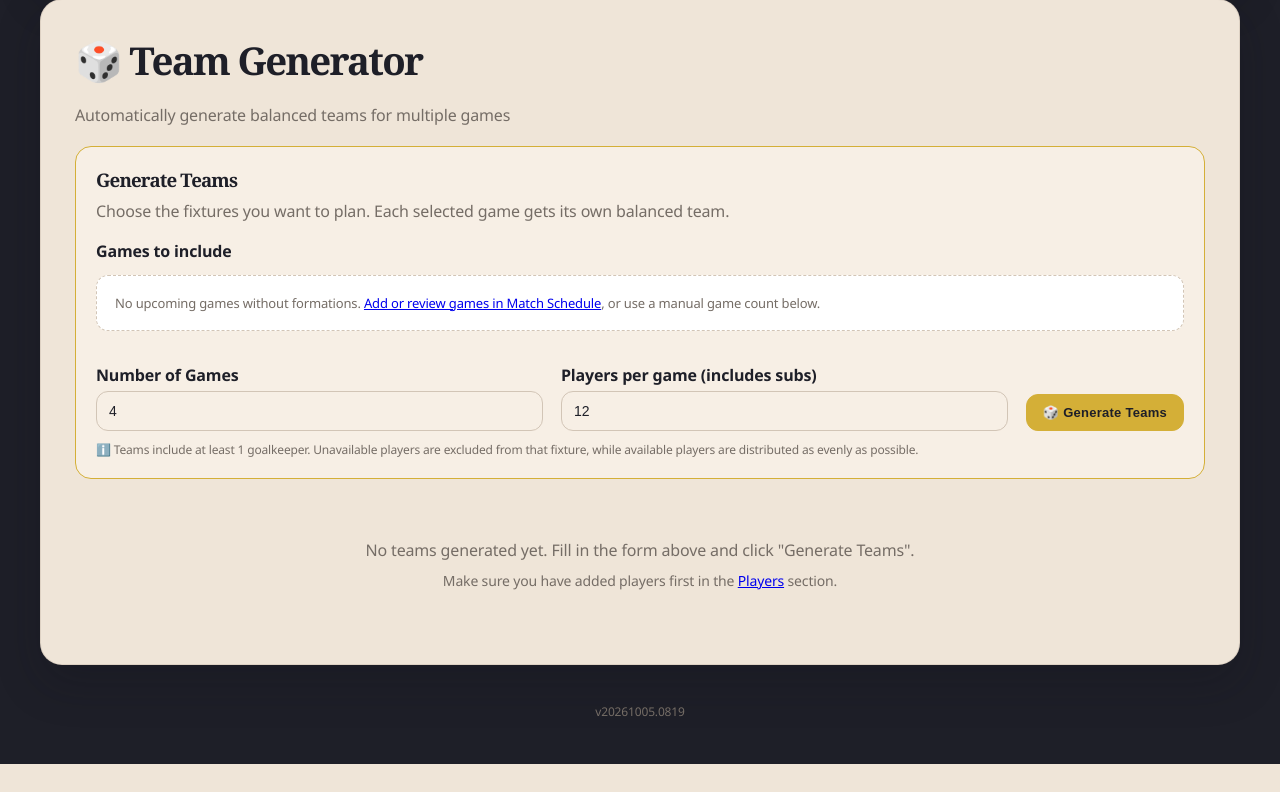
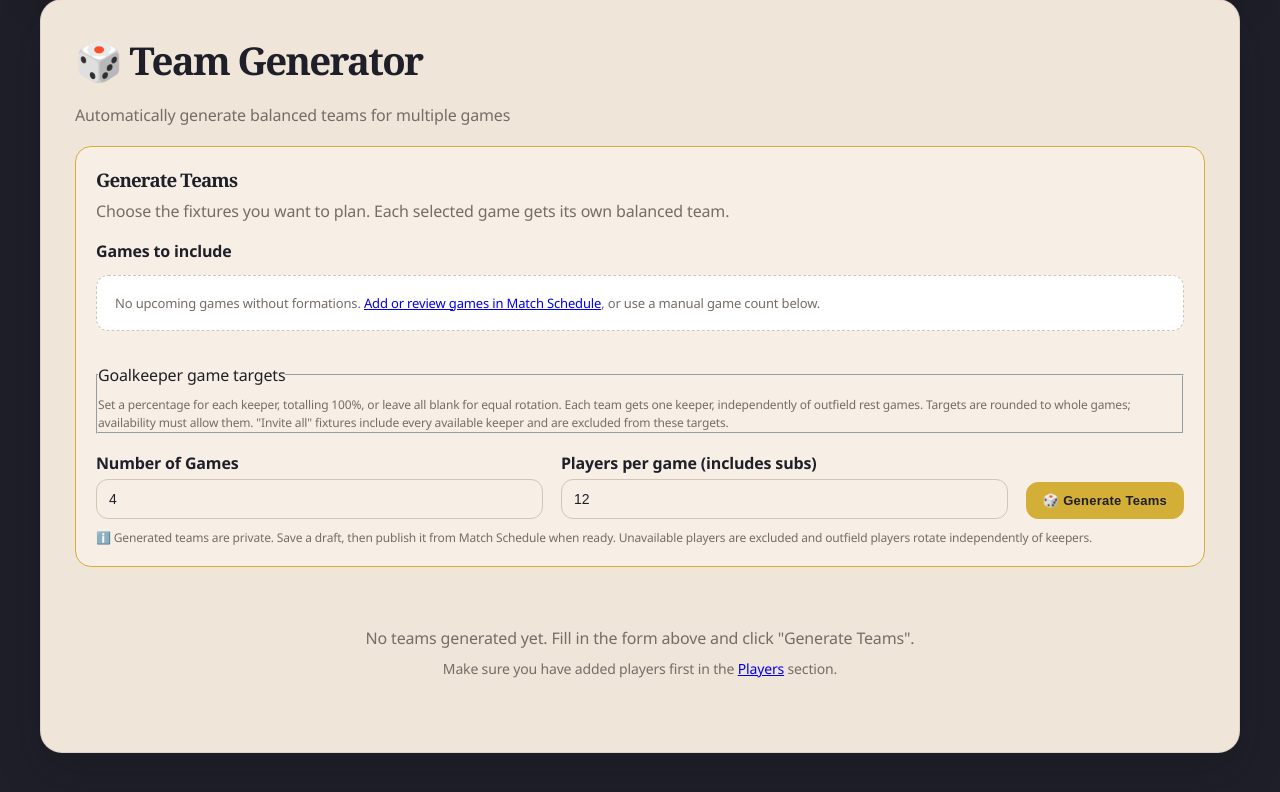
Before and after one commit to counterfitninja/frometowneagles, a Flask app: page /team-generator in a window 1280 px wide. Shown: the part 159-951 px from the top of the page. Before the commit the page ends 923 px from the top, so only its background shows below. Run offline with Flask 3, Linux system fonts and the light colour scheme; the visitor is signed in with stand-in values (Sample User, id 1); data comes from the database, SQL or seed files in the repository; data that the repository does not hold is empty.

Commit message:
Add goalkeeper targets and private generated team drafts
Co-authored-by: Copilot App <223556219+Copilot@users.noreply.github.com>

```diff
--- a/app.py
+++ b/app.py
@@ -16,6 +16,8 @@ def add_security_headers(response):
     response.headers['X-XSS-Protection'] = '1; mode=block'
     if request.path == '/static/sw.js':
         response.headers['Service-Worker-Allowed'] = '/'
+    if request.path.startswith('/team-generator'):
+        response.headers.setdefault('Cache-Control', 'private, no-store')
     return response
 
 # Prevent direct database file access
@@ -86,6 +88,9 @@ def init_db():
                 FOREIGN KEY (formation_id) REFERENCES formations(id)
             )
         ''')
+        formation_columns = {column['name'] for column in conn.execute('PRAGMA table_info(formations)').fetchall()}
+        if 'private_team' not in formation_columns:
+            conn.execute('ALTER TABLE formations ADD COLUMN private_team INTEGER NOT NULL DEFAULT 0')
 
         conn.execute('''
             CREATE TABLE IF NOT EXISTS match_results (
@@ -98,6 +103,9 @@ def init_db():
                 FOREIGN KEY (motm_player_id) REFERENCES players(id)
             )
         ''')
+        match_columns = {column['name'] for column in conn.execute('PRAGMA table_info(matches)').fetchall()}
+        if 'team_published' not in match_columns:
+            conn.execute('ALTER TABLE matches ADD COLUMN team_published INTEGER NOT NULL DEFAULT 1')
 
         conn.execute('''
             CREATE TABLE IF NOT EXISTS settings (
@@ -503,21 +511,38 @@ def save_formation():
     match_id = data.get('match_id')  # For linking to match
 
     with get_db() as conn:
+        if match_id and conn.execute('SELECT id FROM matches WHERE id = ?', (match_id,)).fetchone() is None:
+            return jsonify({'success': False, 'error': 'Match not found.'}), 404
         if formation_id:
-            # Update existing formation
-            conn.execute('UPDATE formations SET name = ?, data = ? WHERE id = ?',
-                        (name, formation_data, formation_id))
+            formation = conn.execute('SELECT private_team FROM formations WHERE id = ?', (formation_id,)).fetchone()
+            if formation is None:
+                return jsonify({'success': False, 'error': 'Formation not found.'}), 404
+            private_team = formation['private_team'] or data.get('private_team') is True
+            conn.execute('UPDATE formations SET name = ?, data = ?, private_team = ? WHERE id = ?',
+                        (name, formation_data, int(private_team), formation_id))
             saved_id = formation_id
         else:
             # Create new formation
-            cursor = conn.execute('INSERT INTO formations (name, data) VALUES (?, ?)',
-                        (name, formation_data))
+            private_team = data.get('private_team') is True
+            cursor = conn.execute('INSERT INTO formations (name, data, private_team) VALUES (?, ?, ?)',
+                        (name, formation_data, int(private_team)))
             saved_id = cursor.lastrowid
 
         # Link to match if match_id provided
         if match_id:
-            conn.execute('UPDATE matches SET formation_id = ? WHERE id = ?',
-                        (saved_id, match_id))
+            if data.get('private_team') is True:
+                conn.execute('UPDATE matches SET formation_id = ?, team_published = 0 WHERE id = ?',
+                             (saved_id, match_id))
+            elif private_team:
+                conn.execute('''
+                    UPDATE matches SET
+                        team_published = CASE WHEN formation_id IS ? THEN team_published ELSE 0 END,
+                        formation_id = ?
+                    WHERE id = ?
+                ''', (saved_id, saved_id, match_id))
+            else:
+                conn.execute('UPDATE matches SET formation_id = ? WHERE id = ?',
+                             (saved_id, match_id))
 
         conn.commit()
 
@@ -952,7 +977,7 @@ def public_player(player_id):
         upcoming = conn.execute('''
             SELECT m.match_date, m.opponent, m.location, f.data AS formation_data
             FROM matches m
-            LEFT JOIN formations f ON m.formation_id = f.id
+            LEFT JOIN formations f ON m.formation_id = f.id AND m.team_published = 1
             WHERE m.match_date >= ?
             ORDER BY m.match_date, m.id
         ''', (today,)).fetchall()
@@ -978,9 +1003,10 @@ def public_next_match():
     with get_db() as conn:
         # Find all upcoming matches (today or later)
         upcoming = conn.execute('''
-            SELECT m.*, f.data as formation_data, f.name as formation_name
+            SELECT m.id, m.match_date, m.opponent, m.location,
+                   f.id AS formation_id, f.data as formation_data, f.name as formation_name
             FROM matches m
-            LEFT JOIN formations f ON m.formation_id = f.id
+            LEFT JOIN formations f ON m.formation_id = f.id AND m.team_published = 1
             WHERE m.match_date >= ?
             ORDER BY m.match_date ASC
         ''', (today,)).fetchall()
@@ -1007,7 +1033,7 @@ def public_overview():
             SELECT m.*, f.data as formation_data
             FROM matches m
             LEFT JOIN formations f ON m.formation_id = f.id
-            WHERE m.formation_id IS NOT NULL
+            WHERE m.formation_id IS NOT NULL AND m.team_published = 1
             ORDER BY m.match_date
         ''').fetchall()
 
@@ -1204,9 +1230,34 @@ def delete_match(match_id):
 @login_required
 def link_formation_to_match(match_id, formation_id):
     with get_db() as conn:
-        conn.execute('UPDATE matches SET formation_id = ? WHERE id = ?', (formation_id, match_id))
+        formation = conn.execute('SELECT private_team FROM formations WHERE id = ?', (formation_id,)).fetchone()
+        if formation is None:
+            return jsonify({'success': False, 'error': 'Formation not found.'}), 404
+        if conn.execute('SELECT id FROM matches WHERE id = ?', (match_id,)).fetchone() is None:
+            return jsonify({'success': False, 'error': 'Match not found.'}), 404
+        if formation['private_team']:
+            conn.execute('UPDATE matches SET formation_id = ?, team_published = 0 WHERE id = ?',
+                         (formation_id, match_id))
+        else:
+            conn.execute('UPDATE matches SET formation_id = ? WHERE id = ?', (formation_id, match_id))
         conn.commit()
     return jsonify({'success': True})
+
+@app.route('/matches/<int:match_id>/publication', methods=['POST'])
+@login_required
+def set_team_publication(match_id):
+    publication = request.form.get('published')
+    if publication not in ('0', '1'):
+        abort(400)
+    with get_db() as conn:
+        match = conn.execute('SELECT formation_id FROM matches WHERE id = ?', (match_id,)).fetchone()
+        if match is None:
+            abort(404)
+        if not match['formation_id']:
+            abort(400, description='Save a team before publishing it.')
+        conn.execute('UPDATE matches SET team_published = ? WHERE id = ?', (int(publication), match_id))
+        conn.commit()
+    return redirect(url_for('matches'))
 
 @app.route('/team-generator')
 @login_required
@@ -1449,7 +1500,6 @@ def change_password():
 @app.route('/team-generator/generate', methods=['POST'])
 @login_required
 def generate_teams():
-    import json
     import random
     from collections import defaultdict
 
@@ -1502,6 +1552,8 @@ def generate_teams():
             unavailable_by_match=unavailable_by_match,
             team_size=team_size,
             num_games=requested_num_games,
+            goalkeeper_percentages={str(p['id']): request.form.get(f"goalkeeper_percentage_{p['id']}", '')
+                                    for p in players if p['position'] == 'GK'},
             version=VERSION
         )
 
@@ -1558,7 +1610,7 @@ def generate_teams():
         eligible_outfield = [p for p in eligible_players if p['position'] != 'GK']
         if not eligible_gks:
             return render_generator_error(f'{game_label} has no available goalkeeper.')
-        if not invite_all_players and len(eligible_outfield) + min(2, len(eligible_gks)) < game_team_size:
+        if not invite_all_players and len(eligible_outfield) + 1 < game_team_size:
             return render_generator_error(
                 f'{game_label} does not have enough available outfield players to fill a team of {team_size}.'
             )
@@ -1573,15 +1625,58 @@ def generate_teams():
             'team_size': game_team_size,
         })
 
+    keeper_percentages = {}
+    try:
+        for keeper in goalkeepers:
+            value = request.form.get(f"goalkeeper_percentage_{keeper['id']}", '').strip()
+            keeper_percentages[keeper['id']] = int(value) if value else None
+    except ValueError:
+        return render_generator_error('Enter whole-number goalkeeper percentages between 0 and 100.')
+    supplied = [value for value in keeper_percentages.values() if value is not None]
+    if supplied and (len(supplied) != len(goalkeepers) or
+                     any(value < 0 or value > 100 for value in supplied) or sum(supplied) != 100):
+        return render_generator_error('Set every goalkeeper percentage between 0 and 100, totalling 100%, or leave all blank for equal rotation.')
+    normal_games = [index for index, plan in enumerate(game_plans) if not plan['invite_all_players']]
+    weights = {p['id']: keeper_percentages[p['id']] if supplied else 100 / len(goalkeepers)
+               for p in goalkeepers}
+    exact_targets = {pid: len(normal_games) * weight / 100 for pid, weight in weights.items()}
+    keeper_targets = {pid: int(target) for pid, target in exact_targets.items()}
+    remainder = len(normal_games) - sum(keeper_targets.values())
+    ranked_ids = sorted(exact_targets, key=lambda pid: exact_targets[pid] - keeper_targets[pid], reverse=True)
+    for pid in ranked_ids[:remainder]:
+        keeper_targets[pid] += 1
+
+    # Match quota slots to eligible fixtures, reassigning earlier choices when needed.
+    assigned_keepers = {}
+    def assign_keeper(keeper, visited):
+        for index in normal_games:
+            if index in visited or keeper not in game_plans[index]['eligible_gks']:
+                continue
+            visited.add(index)
+            previous = assigned_keepers.get(index)
+            if previous is None or assign_keeper(previous, visited):
+                assigned_keepers[index] = keeper
+                return True
+        return False
+
+    for keeper in goalkeepers:
+        for _ in range(keeper_targets[keeper['id']]):
+            if not assign_keeper(keeper, set()):
+                return render_generator_error(
+                    'Goalkeeper targets cannot cover every selected fixture with the current availability. '
+                    'Adjust percentages or availability and try again.'
+                )
+
     # Weight each player's selection by the games they can actually attend.
     # This keeps scarce availability from being crowded out by fully available players.
     eligible_game_counts = defaultdict(int)
     total_team_slots = 0
     for plan in game_plans:
-        total_team_slots += plan['team_size']
-        for player in plan['eligible_players']:
+        total_team_slots += plan['team_size'] - (len(plan['eligible_gks']) if plan['invite_all_players'] else 1)
+        for player in plan['eligible_outfield']:
             eligible_game_counts[player['id']] += 1
-    average_games = total_team_slots / len(players) if players else 0
+    outfield_count = len(players) - len(goalkeepers)
+    average_games = total_team_slots / outfield_count if outfield_count else 0
 
     def fairness_key(player, player_game_count):
         eligible_games = eligible_game_counts[player['id']]
@@ -1592,17 +1687,12 @@ def generate_teams():
     teams = []
     player_game_count = defaultdict(int)
 
-    for plan in game_plans:
+    for game_index, plan in enumerate(game_plans):
         eligible_players = plan['eligible_players']
         if plan['invite_all_players']:
             full_team = eligible_players[:]
         else:
-            # Pick one or two available goalkeepers first, then fill remaining
-            # places with the least-used eligible outfield players.
-            team_gks = sorted(
-                plan['eligible_gks'],
-                key=lambda player: fairness_key(player, player_game_count)
-            )[:min(2, len(plan['eligible_gks']))]
+            team_gks = [assigned_keepers[game_index]]
             remaining_spots = plan['team_size'] - len(team_gks)
             team_outfield = sorted(
                 plan['eligible_outfield'],
@@ -1649,8 +1739,9 @@ def generate_teams():
 
     # Count missed games only where a player was available to attend.
     max_games_missed = max(
-        eligible_game_counts[player['id']] - player_game_count[player['id']]
-        for player in players
+        (eligible_game_counts[player['id']] - player_game_count[player['id']]
+         for player in players if player['position'] != 'GK'),
+        default=0
     )
     unavailable_count = sum(len(plan['unavailable_ids']) for plan in game_plans)
 
@@ -1662,6 +1753,11 @@ def generate_teams():
         'unavailable_count': unavailable_count,
         'invite_all_count': len(invite_all_match_ids)
     }
+    stats['goalkeepers'] = [
+        {'name': keeper['name'], 'target': round(weights[keeper['id']], 2),
+         'games': player_game_count[keeper['id']], 'total': num_games}
+        for keeper in goalkeepers
+    ]
 
     return render_template('team_generator.html',
                          teams=teams,
@@ -1673,6 +1769,8 @@ def generate_teams():
                          unavailable_by_match=unavailable_by_match,
                          team_size=team_size,
                          num_games=num_games,
+                         goalkeeper_percentages={str(pid): value if value is not None else ''
+                                                 for pid, value in keeper_percentages.items()},
                          version=VERSION)
 
 if __name__ == '__main__':
--- a/static/sw.js
+++ b/static/sw.js
@@ -1,5 +1,5 @@
 // Service Worker for offline functionality
-const CACHE_NAME = 'football-manager-live-20261004';
+const CACHE_NAME = 'football-manager-live-20261005';
 const urlsToCache = [
     '/static/manifest.json',
     '/static/design-language.css?v=20260818-rounded',
@@ -38,7 +38,8 @@ self.addEventListener('fetch', (event) => {
     }
 
     const path = new URL(event.request.url).pathname;
-    if (path.startsWith('/api/') || path === '/login' || path === '/logout') return;
+    if (path.startsWith('/api/') || path.startsWith('/team-generator') ||
+        path === '/login' || path === '/logout') return;
 
     event.respondWith((async () => {
         const cached = await caches.match(event.request);
--- a/templates/matches.html
+++ b/templates/matches.html
@@ -284,6 +284,7 @@
             {% if match.formation_name %}
             <div style="margin-top: 8px; font-size: 13px; color: #756d66;">
                 ✅ Formation: <strong>{{ match.formation_name }}</strong>
+                <strong>{{ 'Published' if match.team_published else 'Private draft' }}</strong>
             </div>
             {% endif %}
         </div>
@@ -301,6 +302,10 @@
                     {% if match.formation_id %}
                     <a href="/formations/{{ match.formation_id }}/gameday">View team sheet</a>
                     <button onclick="shareMatchTeam(this, {{ match.id }})">Share team</button>
+                    <form method="POST" action="{{ url_for('set_team_publication', match_id=match.id) }}">
+                        <input type="hidden" name="published" value="{{ '0' if match.team_published else '1' }}">
+                        <button type="submit">{{ 'Make team private' if match.team_published else 'Publish team' }}</button>
+                    </form>
                     {% endif %}
                     <button onclick="editMatch({{ match.id }}, {{ match.match_date | tojson | forceescape }}, {{ match.opponent | tojson | forceescape }}, {{ (match.location or '') | tojson | forceescape }})">Edit fixture</button>
                     <button onclick="deleteMatch({{ match.id }})" class="danger-action">Delete fixture</button>
--- a/templates/team_generator.html
+++ b/templates/team_generator.html
@@ -617,6 +617,19 @@
             </div>
 
             <input type="hidden" id="num_games" name="num_games" value="{{ num_games|default(4) }}">
+            <fieldset class="game-selection-group">
+                <legend>Goalkeeper game targets</legend>
+                <p class="selection-help">Set a percentage for each keeper, totalling 100%, or leave all blank for equal rotation. Each team gets one keeper, independently of outfield rest games. Targets are rounded to whole games; availability must allow them. "Invite all" fixtures include every available keeper and are excluded from these targets.</p>
+                {% for player in players if player.position == 'GK' %}
+                <div class="form-group">
+                    <label for="goalkeeper-percentage-{{ player.id }}">{{ player.name }} - percentage of games</label>
+                    <input type="number" id="goalkeeper-percentage-{{ player.id }}"
+                           name="goalkeeper_percentage_{{ player.id }}" min="0" max="100" step="1"
+                           placeholder="Equal rotation"
+                           value="{{ (goalkeeper_percentages|default({})).get(player.id|string, request.form.get('goalkeeper_percentage_' ~ player.id, '')) }}">
+                </div>
+                {% endfor %}
+            </fieldset>
             <div class="generator-options">
                 {% if not matches %}
                 <div class="form-group">
@@ -649,7 +662,7 @@
             </div>
         </form>
         <p style="font-size: 12px; color: #756d66; margin-top: 10px;">
-            ℹ️ Teams include at least 1 goalkeeper. Unavailable players are excluded from that fixture, while available players are distributed as evenly as possible.
+            ℹ️ Generated teams are private. Save a draft, then publish it from Match Schedule when ready. Unavailable players are excluded and outfield players rotate independently of keepers.
         </p>
     </div>
 
@@ -670,7 +683,7 @@
                 <div class="stat-value">{{ stats.team_size }}</div>
             </div>
             <div class="stat-item">
-                <div class="stat-label">Max Eligible Games Missed</div>
+                <div class="stat-label">Max Outfield Eligible Games Missed</div>
                 <div class="stat-value">{{ stats.max_games_missed }}</div>
             </div>
             {% if stats.unavailable_count %}
@@ -686,6 +699,9 @@
             </div>
             {% endif %}
         </div>
+        {% for keeper in stats.goalkeepers %}
+        <p>{{ keeper.name }}: {{ keeper.target }}% target; selected for {{ keeper.games }} of {{ keeper.total }} games (including invite-all fixtures).</p>
+        {% endfor %}
     </div>
 
     {% for team in teams %}
@@ -697,7 +713,7 @@
                     {{ team.starters|length }} starters + {{ team.subs|length }} subs
                 </div>
                 <button onclick="saveTeamAsMatch({{ loop.index0 }})" class="btn" style="background: #d4af37; color: #1e1f28; padding: 8px 16px; font-size: 13px;">
-                    💾 Save as Match
+                    💾 Save private draft
                 </button>
             </div>
         </div>
@@ -913,7 +929,8 @@ function showMatchSelectionModal(teamIndex, team) {
 
     let modalContent = `
         <div style="background: white; padding: 30px; border-radius: 0; max-width: 500px; width: 90%; max-height: 80vh; overflow-y: auto;">
-            <h3 style="margin-bottom: 20px; color: #1e1f28;">Save Team as Match Formation</h3>
+            <h3 style="margin-bottom: 20px; color: #1e1f28;">Save Private Team Draft</h3>
+            <p>This team stays private until you publish it from Match Schedule.</p>
     `;
 
     if (availableMatches && availableMatches.length > 0) {
@@ -1031,26 +1048,18 @@ async function confirmSaveTeam(teamIndex, buttonElement) {
             headers: { 'Content-Type': 'application/json' },
             body: JSON.stringify({
                 name: matchName.trim(),
-                data: JSON.stringify(formationData)
+                data: JSON.stringify(formationData),
+                match_id: selectedMatchId || null,
+                private_team: true
             })
         });
 
         const result = await response.json();
         if (result.success) {
-            // If a match was selected, link the formation to it
             if (selectedMatchId) {
-                try {
-                    await fetch(`/matches/${selectedMatchId}/link-formation/${result.id}`, {
-                        method: 'POST'
-                    });
-
-                    // Remove the saved match from the availableMatches array
-                    const matchIndex = availableMatches.findIndex(m => m.id == selectedMatchId);
-                    if (matchIndex > -1) {
-                        availableMatches.splice(matchIndex, 1);
-                    }
-                } catch (linkError) {
-                    console.error('Error linking formation to match:', linkError);
+                const matchIndex = availableMatches.findIndex(m => m.id == selectedMatchId);
+                if (matchIndex > -1) {
+                    availableMatches.splice(matchIndex, 1);
                 }
             }
 
@@ -1065,7 +1074,7 @@ async function confirmSaveTeam(teamIndex, buttonElement) {
                     const savedBadge = document.createElement('span');
                     savedBadge.className = 'status-badge';
                     savedBadge.style.cssText = 'background: #d4af37; color: #1e1f28; padding: 8px 16px; font-size: 13px;';
-                    savedBadge.textContent = '✅ Saved';
+                    savedBadge.textContent = '✅ Private draft saved';
                     saveButton.parentNode.appendChild(savedBadge);
                 }
             }
```
Also changed, not shown: tests/test_team_generation.py (added, +201 -0 lines), README.md.
